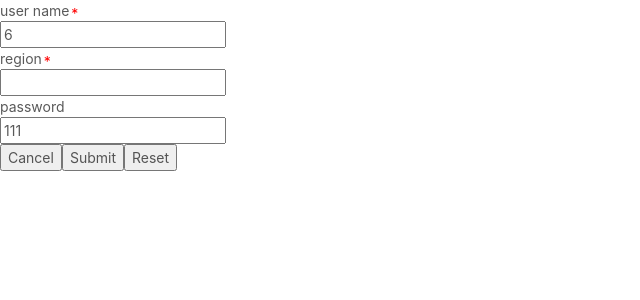
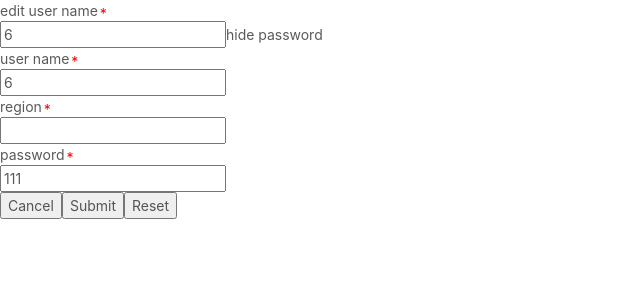
Before and after one commit to YeWills/react-redux-hooks-demo, a React app: page / in a window 1280 px wide. Shown: the top 300 px of the page, without its empty margins (0-640 px from the left). Built offline with nearby package versions, Linux system fonts and the light colour scheme.

Commit message:
custom Field

```diff
--- a/src/components/EnForm/EnForm.js
+++ b/src/components/EnForm/EnForm.js
@@ -10,6 +10,17 @@ export default function EnForm(props) {
   const { config, onSubmit: propsOnSubmit, Btn } = props;
   const startValidate = useRef(false);
   const [errMsgs, setErrMsgs] = useState({});
+  const [formDisplay, setDisplay] = useState(()=>{
+    return config.fields.reduce((acc, field)=>{
+      const{name, disabled, readOnly} = field;
+      if(!acc[name]) acc[field.name] = {}
+      acc[name] = {
+        disabled,
+        readOnly,
+      }
+      return acc;
+    }, {})
+  });
   useEffect((t) => {
     config.fields;
   }, []);
@@ -23,6 +34,8 @@ export default function EnForm(props) {
   const content = config.fields.map((field) => {
     return <Field
              key={field.name}
+             formDisplay={formDisplay}
+             setDisplay={setDisplay}
              field={field}
              formValue={formValue}
              setValue={setValue}
@@ -35,9 +48,7 @@ export default function EnForm(props) {
 
   const onSubmit = () => {
     startValidate.current = true;
-    // const isExistError = Object.values(errMsgs).some(err=>err);
-    // if(isExistError) return;
-    const currentErrMsgs = validateForm(config, formValue);
+    const currentErrMsgs = validateForm(config, formValue, formDisplay);
     const isValidatePass = Object.values(currentErrMsgs).every(err=>!err);
     console.log(currentErrMsgs)
     setErrMsgs(currentErrMsgs);
--- a/src/components/EnForm/Field/Field.js
+++ b/src/components/EnForm/Field/Field.js
@@ -9,31 +9,54 @@ const Comp = {
   select: EInput,
 };
 
-const Field = ({ field, formValue, setValue, startValidate, errorMsgs, setErrMsgs }) => {
+const Field = (props) => {
+  const { formDisplay, field, formValue, setValue, startValidate, errorMsgs, setErrMsgs } = props;
+  const { name, required, Render } = field;
   const TypeField = Comp[field.type];
-  const { name, required } = field;
-  // const [errMsg, setErrMsg] = ('');
 
 
-  const onChange = (value) => {
+  const defaultGetNewFormValue = (value)=>{
+    return { ...formValue, [name]: value }
+  }
+
+  const defaultValidate = (value)=>{
     if(startValidate){
       const errorMsg =  v(field, value, formValue);
       setErrMsgs({...errorMsgs,...errorMsg})
      }
-      console.log({ ...formValue, [name]: value })
-      setValue({ ...formValue, [name]: value });
+  }
+
+
+  const onChange = (value,getNewFormValue = defaultGetNewFormValue, validateHandle = defaultValidate) => {
+      validateHandle(value, field, props)
+      setValue(getNewFormValue(value, field, props));
     };
 
+  const {disabled, readOnly, delete:del} = formDisplay[name]
+  if(del) return '';
 
   return (
-    <div key={field.name} className={classnames("field-cell", {required}, {['error-cell']:!!errorMsgs[name]})}>
+    <div className={classnames("field-cell", {required}, {['error-cell']:!!errorMsgs[name]})}>
       <span className="field-title">{field.title}</span>
       <div className="field-value">
+        {
+          Render ?
+          <Render
+            value={formValue[name] || ''}
+            onChange={onChange}
+            field={field}
+            {...props}
+          />
+          :
           <TypeField
             formValue={formValue}
-          value={formValue[field.name] || ''}
+            value={formValue[name] || ''}
             onChange={onChange}
+            disabled={disabled}
+            readOnly={readOnly}
         />
+        }
+
         <div className="error">{errorMsgs[name]}</div>
       </div>
     </div>
--- a/src/components/EnForm/validate/index.js
+++ b/src/components/EnForm/validate/index.js
@@ -1,5 +1,4 @@
 import rules from './rule';
-import Field from '../Field/Field';
 import { toArray } from '../utils';
 
 class ValidateHelper{
@@ -7,12 +6,10 @@ class ValidateHelper{
         if(!ValidateHelper.instance){
             ValidateHelper.instance = this;
             this.relateFieldMaps = this.getRelateFieldMap(formConfig);
-            console.log(this.relateFieldMaps)
         }
         return ValidateHelper.instance;
     }
     getRelateFieldMap = (formConfig)=>{
-        console.log(1111)
         return formConfig.fields.reduce((acc, field)=>{
             const {validate : customValidates} = field;
             toArray(customValidates).forEach((customValidate)=>{
@@ -49,7 +46,6 @@ const validateField = (field, value, formValue)=>{
         errMsg = rultFn();
         return errMsg
     });
-    console.log(errMsg)
     return errMsg;
 }
 const validate = (field, value, formValue)=>{
@@ -63,16 +59,17 @@ const validate = (field, value, formValue)=>{
         return errMsgs;
     }, {})
 
-    console.log(reult)
-
     return reult;
 }
 
 export default validate;
 
-export const validateForm = (config, formValue)=>{
+export const validateForm = (config, formValue, formDisplay)=>{
     new ValidateHelper(config);
-   return config.fields.reduce((acc, field)=>{
+   const displayFields =  config.fields.filter(field=> {
+       return !formDisplay[field.name].delete
+   })
+   return displayFields.reduce((acc, field)=>{
         const name = field.name;
         acc[name] = validateField(field, formValue[name], formValue);
         return acc;
--- /dev/null
+++ b/src/view/component/CustomInput.js
@@ -0,0 +1,34 @@
+import React, { useState } from 'react';
+import _ from 'lodash';
+import { useSelector, useDispatch } from 'react-redux';
+
+export default (props) => {
+  const { value, onChange: propsOnChange, setDisplay } = props;
+  const getNewFormValue = (value, field, {formValue})=>{
+    return { ...formValue, [field.name]: value, passWord:`${value} - custom set` }
+  }
+  const onChange = (e) => {
+    propsOnChange(e.target.value, getNewFormValue);
+  };
+
+  const [text, setText] = useState('hide')
+
+  const onClick = ()=>{
+      setText(text === 'hide'? 'show': 'hide');
+      setDisplay((formDisplay)=> {
+          const deleteStatus = _.get(formDisplay, 'passWord.delete');
+          const newa =  {...formDisplay, passWord:{...formDisplay.passWord, delete: !deleteStatus}};
+          console.log(newa)
+          return newa
+      })
+  }
+  return (
+    <>
+    <input
+      value={value}
+      onChange={onChange}
+    />
+    <span onClick={onClick}>{text} password</span>
+    </>
+  );
+}
--- a/src/view/form.config.js
+++ b/src/view/form.config.js
@@ -1,7 +1,20 @@
+import CustomInput from './component/CustomInput';
 
 const formConfig = {
   fields: [
     {
+      name: 'editname',
+      defaultValue:'6',
+      title: 'edit user name',
+      Render: CustomInput,
+      validate:[[(value,formValue)=>{
+        if(String(value).length> String(formValue['region']).length){
+          return 'hellow region';
+        }
+        return ''
+      }, ['region']]],
+      required: '这是必11填的。。。'
+    },  {
       name: 'useName',
       defaultValue:'6',
       title: 'user name',
@@ -23,7 +36,7 @@ const formConfig = {
           return 'no small useName';
         }
         return ''
-      }, ['useName']]],
+      }, ['useName', 'editname']]],
       options: [{
         lable: 'china',
         value: 'china',
@@ -41,7 +54,7 @@ const formConfig = {
       defaultValue:'111',
       title: 'password',
       type: 'input',
-      rule: (e) => e.length > 6
+      required: true
     },
   ],
 };
```
Also changed, not shown: 2 other files (tests, documents, lock files or other folders). Lines whose indentation alone changed are shown as unchanged.
